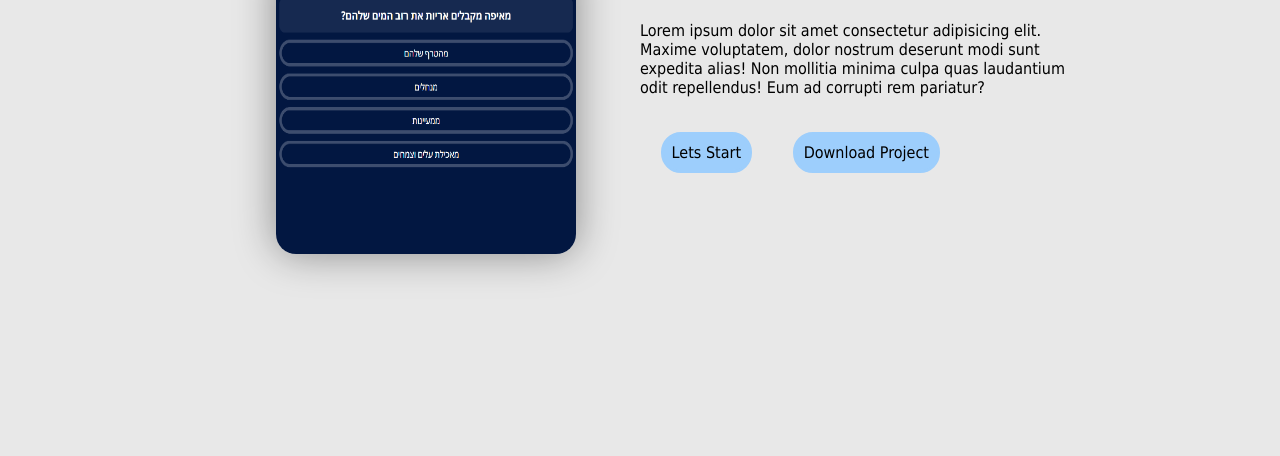
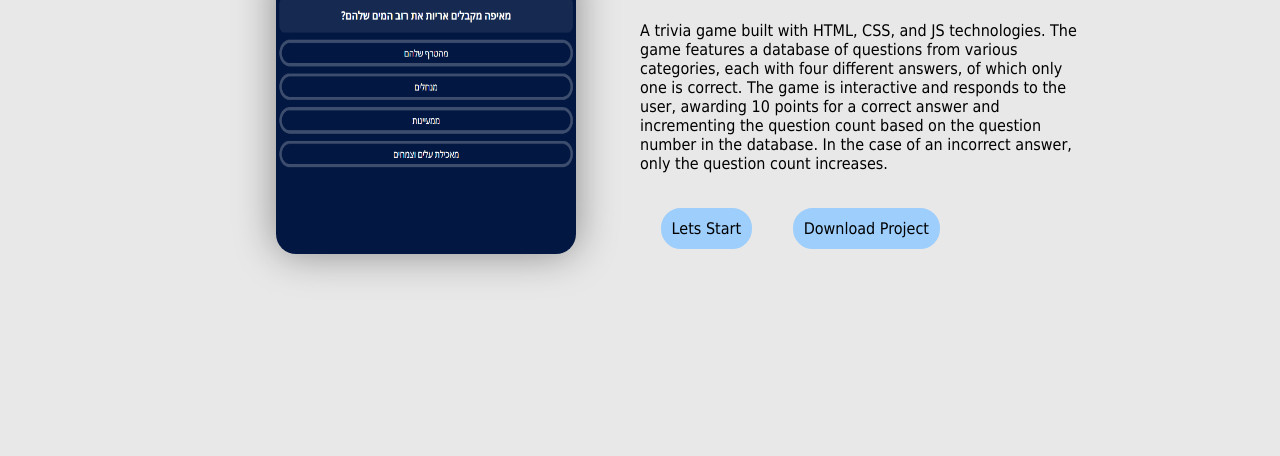
Before and after one commit to Natalyrubin/project_nataly_rubin, a plain HTML site: page html/js_projectPage1.html in a window 1280 px wide. Shown: the part 382-838 px from the top of the page. Drawn offline with Linux system fonts and the light colour scheme.

Commit message:
Update js_projectPage1.html

```diff
--- a/html/js_projectPage1.html
+++ b/html/js_projectPage1.html
@@ -62,10 +62,13 @@
 
         <div class="projectSection">
             <h1>Trivia Game </h1>
-            <p>Lorem ipsum dolor sit amet consectetur adipisicing elit. Maxime voluptatem, dolor nostrum deserunt modi
-                sunt
-                expedita alias! Non mollitia minima culpa quas laudantium odit repellendus! Eum ad corrupti rem
-                pariatur?
+     <p>A trivia game built with HTML, CSS, and JS technologies. The game features a database of questions from
+                various
+                categories, each with four different answers, of which only one is correct. The game is interactive and
+                responds to the
+                user, awarding 10 points for a correct answer and incrementing the question count based on the question
+                number in the
+                database. In the case of an incorrect answer, only the question count increases.
             </p>
 
             <div class="topButton">
```
